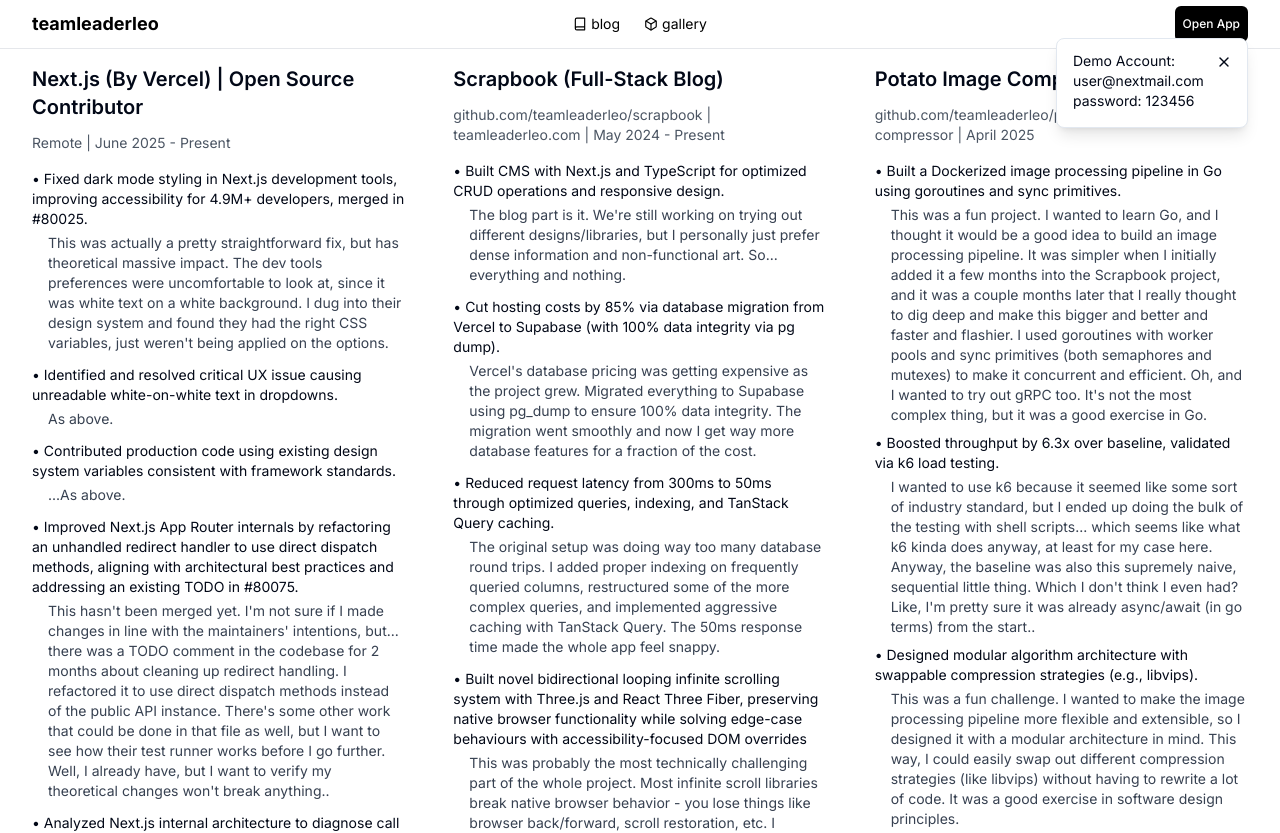
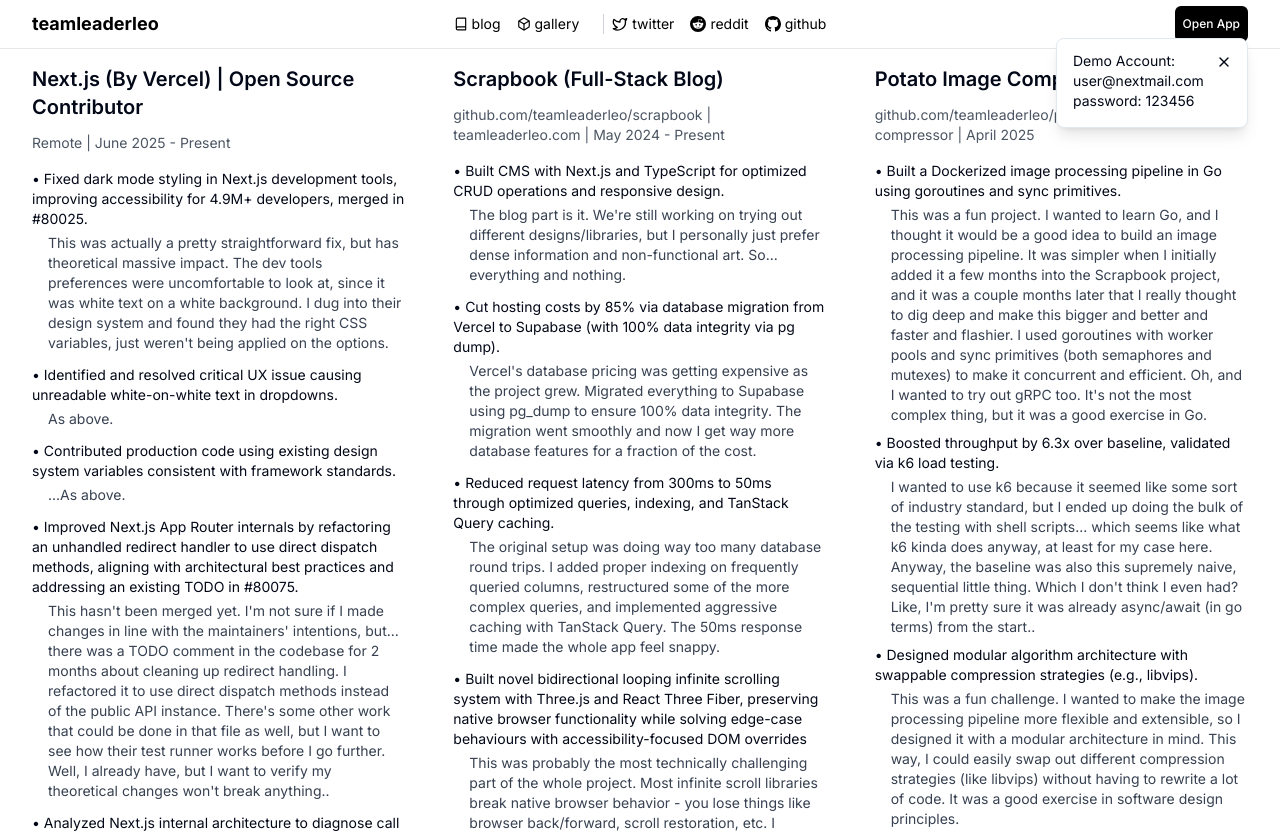
Before and after one commit to teamleaderleo/scrapbook, a Next.js app: page / in a window 1280 px wide. Shown: the top 833 px of the page. Built offline with nearby package versions, Linux system fonts and the light colour scheme; a web font is replaced by a local one.

Commit message:
add social media links (we will no longer hide)

```diff
--- a/components/site-nav.tsx
+++ b/components/site-nav.tsx
@@ -2,7 +2,7 @@ import Link from 'next/link';
 import { Button } from "@/components/ui/button";
 import HardcodedStickyNote from '@/components/hardcoded-sticky-note';
 // import { HeaderConnectionStatus } from '@/components/connection-status';
-import { Book, Box } from 'lucide-react';
+import { Book, Box, Twitter, Github } from 'lucide-react';
 
 export default function SiteNav() {
   return (
@@ -12,7 +12,7 @@ export default function SiteNav() {
           <div className="w-1/3">
             <Link href="/" className="text-lg font-bold">teamleaderleo</Link>
           </div>
-          <div className="w-1/3 flex justify-center gap-6">
+          <div className="w-1/3 flex justify-center gap-4">
             <Link href="/blog" className="text-sm hover:text-gray-600 flex items-center gap-1">
               <Book size={14} />
               <span>blog</span>
@@ -21,6 +21,47 @@ export default function SiteNav() {
               <Box size={14} />
               <span>gallery</span>
             </Link>
+
+            {/* Social Links */}
+            <div className="flex items-center gap-4 ml-2 pl-2 border-l border-gray-300">
+              <Link
+                href="https://twitter.com/teamleaderleo"
+                target="_blank"
+                rel="noopener noreferrer"
+                className="text-sm hover:text-blue-500 transition-colors flex items-center gap-1"
+                title="Twitter - Art posts"
+              >
+                {/* twitter forever */}
+                <Twitter size={16} />
+                <span>twitter</span>
+              </Link>
+              <Link
+                href="https://www.reddit.com/user/TeamLeaderLeo/"
+                target="_blank"
+                rel="noopener noreferrer"
+                className="text-sm hover:text-orange-500 transition-colors flex items-center gap-1"
+                title="Reddit - Thoughts and art commentary"
+              >
+                <svg width="16" height="16" viewBox="0 0 24 24" fill="currentColor">
+                  {/* unholy abomination of code for a remarkably nice reddit icon that llms have just memorized */}
+                  <path d="M12 0A12 12 0 0 0 0 12a12 12 0 0 0 12 12 12 12 0 0 0 12-12A12 12 0 0 0 12 0zm5.01 4.744c.688 0 1.25.561 1.25 1.249a1.25 1.25 0 0 1-2.498.056l-2.597-.547-.8 3.747c1.824.07 3.48.632 4.674 1.488.308-.309.73-.491 1.207-.491.968 0 1.754.786 1.754 1.754 0 .716-.435 1.333-1.01 1.614a3.111 3.111 0 0 1 .042.52c0 2.694-3.13 4.87-7.004 4.87-3.874 0-7.004-2.176-7.004-4.87 0-.183.015-.366.043-.534A1.748 1.748 0 0 1 4.028 12c0-.968.786-1.754 1.754-1.754.463 0 .898.196 1.207.49 1.207-.883 2.878-1.43 4.744-1.487l.885-4.182a.342.342 0 0 1 .14-.197.35.35 0 0 1 .238-.042l2.906.617a1.214 1.214 0 0 1 1.108-.701zM9.25 12C8.561 12 8 12.562 8 13.25c0 .687.561 1.248 1.25 1.248.687 0 1.248-.561 1.248-1.249 0-.688-.561-1.249-1.249-1.249zm5.5 0c-.687 0-1.248.561-1.248 1.25 0 .687.561 1.248 1.249 1.248.688 0 1.249-.561 1.249-1.249 0-.687-.562-1.249-1.25-1.249zm-5.466 3.99a.327.327 0 0 0-.231.094.33.33 0 0 0 0 .463c.842.842 2.484.913 2.961.913.477 0 2.105-.056 2.961-.913a.361.361 0 0 0 .029-.463.33.33 0 0 0-.464 0c-.547.533-1.684.73-2.512.73-.828 0-1.979-.196-2.512-.73a.326.326 0 0 0-.232-.095z"/>
+                </svg>
+                <span>reddit</span>
+              </Link>
+              <Link
+                href="https://github.com/teamleaderleo/"
+                target="_blank"
+                rel="noopener noreferrer"
+                className="text-sm hover:text-gray-700 transition-colors flex items-center gap-1"
+                title="GitHub - Code projects"
+              >
+                <svg width="16" height="16" viewBox="0 0 24 24" fill="currentColor">
+                  {/* likewise, some sort of memorized hardcoding */}
+                  <path d="M12 0c-6.626 0-12 5.373-12 12 0 5.302 3.438 9.8 8.207 11.387.599.111.793-.261.793-.577v-2.234c-3.338.726-4.033-1.416-4.033-1.416-.546-1.387-1.333-1.756-1.333-1.756-1.089-.745.083-.729.083-.729 1.205.084 1.839 1.237 1.839 1.237 1.07 1.834 2.807 1.304 3.492.997.107-.775.418-1.305.762-1.604-2.665-.305-5.467-1.334-5.467-5.931 0-1.311.469-2.381 1.236-3.221-.124-.303-.535-1.524.117-3.176 0 0 1.008-.322 3.301 1.23.957-.266 1.983-.399 3.003-.404 1.02.005 2.047.138 3.006.404 2.291-1.552 3.297-1.23 3.297-1.23.653 1.653.242 2.874.118 3.176.77.84 1.235 1.911 1.235 3.221 0 4.609-2.807 5.624-5.479 5.921.43.372.823 1.102.823 2.222v3.293c0 .319.192.694.801.576 4.765-1.589 8.199-6.086 8.199-11.386 0-6.627-5.373-12-12-12z"/>
+                </svg>
+                <span>github</span>
+              </Link>
+            </div>
           </div>
           <div className="w-1/3 flex justify-end items-center relative">
             {/* <HeaderConnectionStatus /> */}
```
